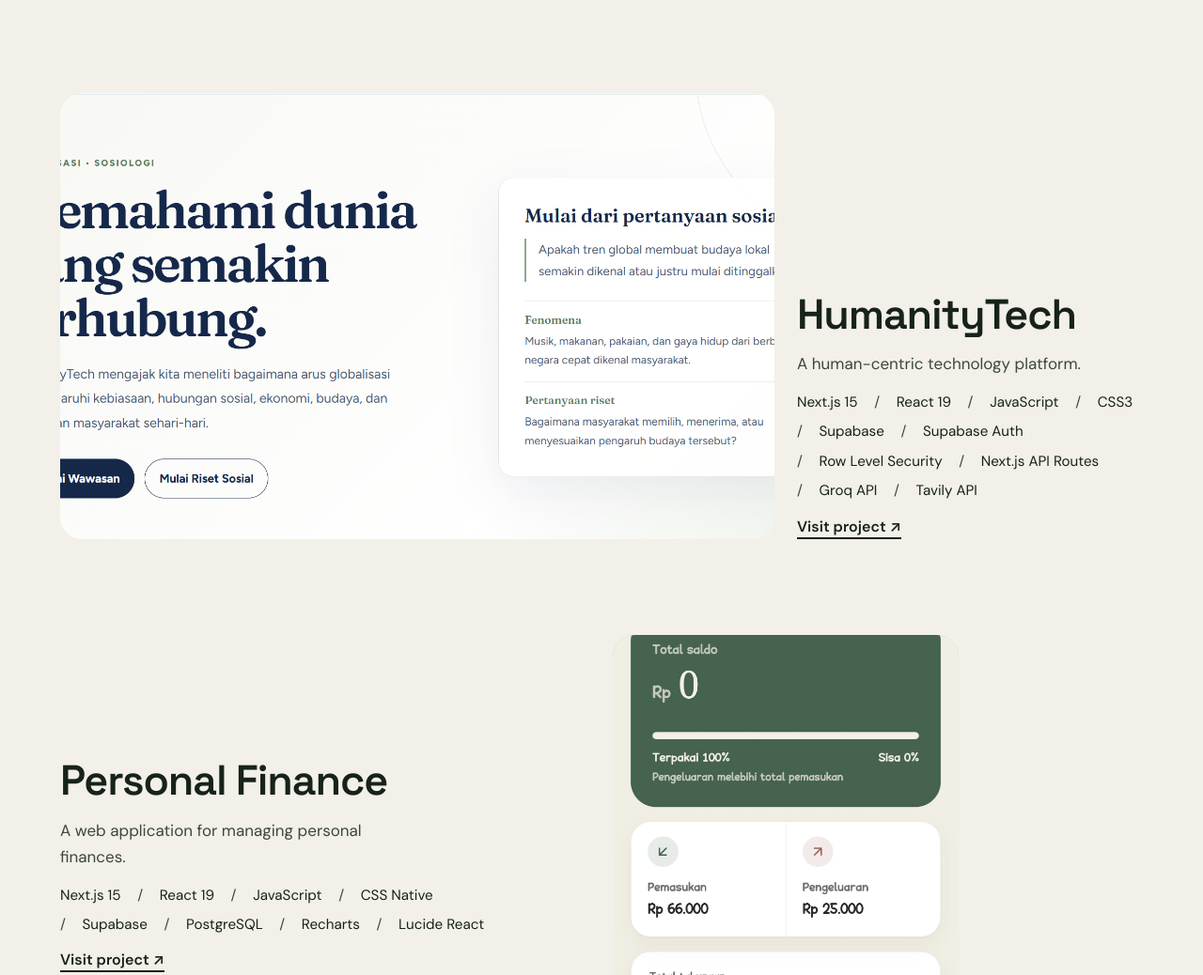
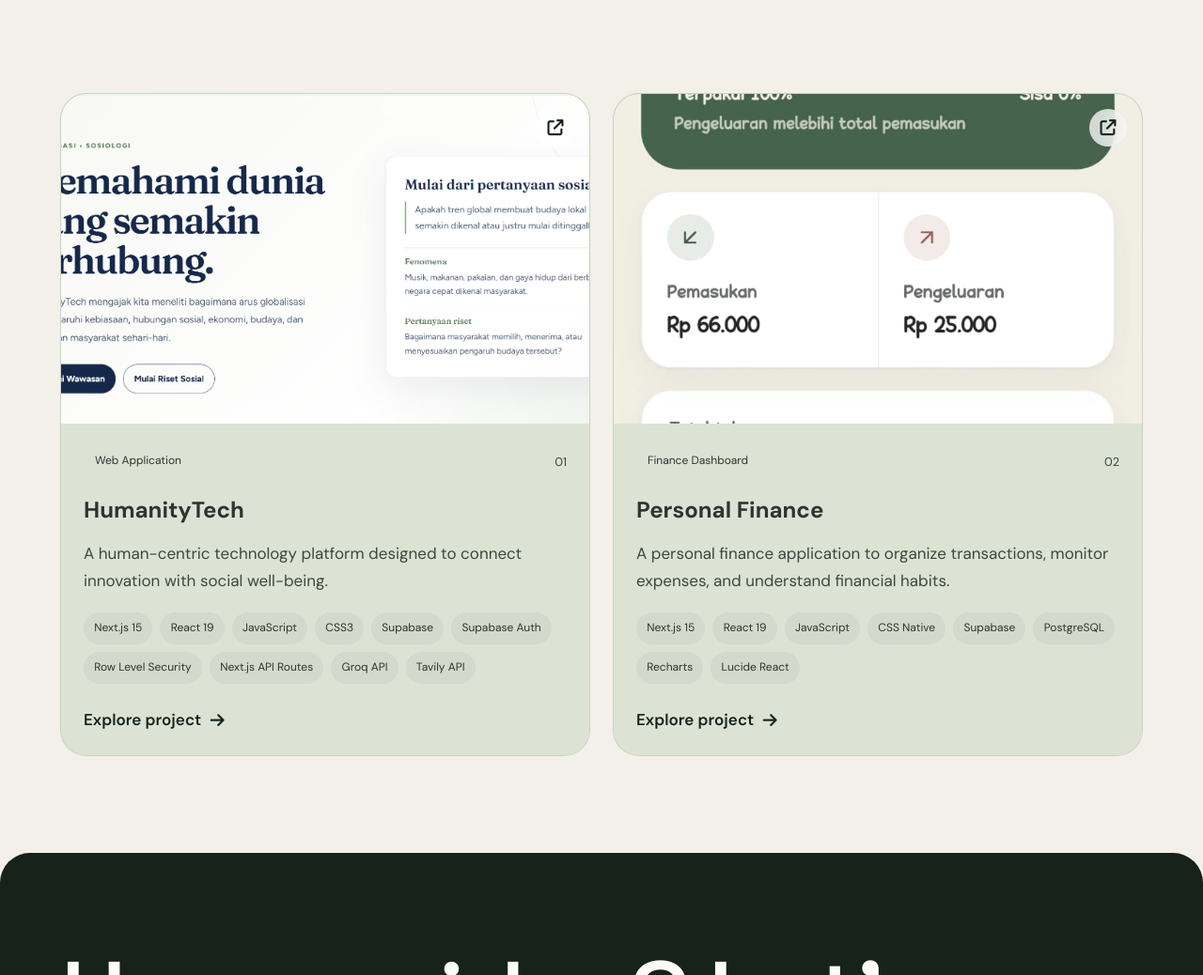
Before and after one commit to Amruu1/frontend-portfolio, a plain HTML site: page index.html in a window 1280 px wide. Shown: the part 2325-3363 px from the top of the page at 94% size. Drawn offline with Linux system fonts and the light colour scheme.

Commit message:
Update portfolio design

```diff
--- a/Css/styles.css
+++ b/Css/styles.css
@@ -504,6 +504,159 @@ section[id] {
   aspect-ratio: 3 / 4;
   background: var(--sage);
 }
+/* PROJECT CARDS */
+.projects__grid {
+  display: grid;
+  grid-template-columns: repeat(2, minmax(0, 1fr));
+  gap: 1.5rem;
+}
+
+.project-card {
+  overflow: hidden;
+  border: 1px solid rgba(48, 51, 47, 0.1);
+  border-radius: 28px;
+  background: #DCE3D5;
+  transition:
+    transform 0.35s ease,
+    box-shadow 0.35s ease;
+}
+
+.project-card:hover {
+  transform: translateY(-6px);
+  box-shadow: 0 18px 45px rgba(0, 0, 0, 0.06);
+}
+
+/* IMAGE */
+.project-card__image {
+  position: relative;
+  display: block;
+  overflow: hidden;
+  aspect-ratio: 16 / 10;
+  background: var(--sage);
+}
+
+.project-card__image img {
+  display: block;
+  width: 100%;
+  height: 100%;
+  object-fit: cover;
+  transition: transform 0.5s ease;
+}
+
+.project-card:hover .project-card__image img {
+  transform: scale(1.04);
+}
+
+.project-card__arrow {
+  position: absolute;
+  top: 1rem;
+  right: 1rem;
+  display: grid;
+  place-items: center;
+  width: 40px;
+  height: 40px;
+  border-radius: 50%;
+  background: rgba(255, 255, 255, 0.75);
+  backdrop-filter: blur(12px);
+  color: var(--ink);
+  transition: transform 0.3s ease;
+}
+
+.project-card:hover .project-card__arrow {
+  transform: rotate(45deg);
+}
+
+/* CONTENT */
+.project-card__content {
+  padding: 1.5rem;
+  background-color: #DCE3D5;
+  color: #30332F;
+}
+
+.project-card__top {
+  display: flex;
+  justify-content: space-between;
+  align-items: center;
+  margin-bottom: 1rem;
+}
+
+.project-card__category {
+  padding: 0.4rem 0.75rem;
+  border: 1px solid var(--border);
+  border-radius: 999px;
+  font-size: 0.75rem;
+}
+
+.project-card__number {
+  color: var(--muted);
+  font-size: 0.8rem;
+}
+
+.project-card__title {
+  margin: 0;
+  font-size: 1.5rem;
+}
+
+.project-card__description {
+  margin: 0.75rem 0 1.2rem;
+  color: var(--muted);
+  line-height: 1.7;
+}
+
+/* STACK */
+.project-card__stack {
+  display: flex;
+  flex-wrap: wrap;
+  gap: 0.5rem;
+  padding: 0;
+  margin: 0 0 1.5rem;
+  list-style: none;
+}
+
+.project-card__stack li {
+  padding: 0.45rem 0.7rem;
+  border-radius: 999px;
+  background: var(--surface-soft, rgba(128, 128, 128, 0.1));
+  font-size: 0.75rem;
+}
+
+/* LINK */
+.project-card__link {
+  display: inline-flex;
+  align-items: center;
+  gap: 0.6rem;
+  color: var(--ink);
+  text-decoration: none;
+  font-weight: 600;
+}
+
+.project-card__link i {
+  transition: transform 0.25s ease;
+}
+
+.project-card__link:hover i {
+  transform: translateX(5px);
+}
+
+/* MOBILE */
+@media (max-width: 768px) {
+  .projects__grid {
+    grid-template-columns: 1fr;
+    gap: 1.2rem;
+  }
+
+  .project-card {
+    border-radius: 22px;
+  }
+
+  .project-card__content {
+    padding: 1.2rem;
+  }
+
+  .project-card__title {
+    font-size: 1.35rem;
+  }
+}
 
 /* Certificates */
 
--- a/Js/script.js
+++ b/Js/script.js
@@ -1,67 +1,63 @@
 (() => {
   const reduceMotion = matchMedia("(prefers-reduced-motion: reduce)").matches;
 
-  // Project details open in a modal dialog filled from the hidden block next to each project.
-  const dialog = document.getElementById("detail");
-  const body = dialog.querySelector(".dialog__body");
-  document.querySelectorAll("[data-detail]").forEach((btn) => {
-    btn.addEventListener("click", () => {
-      const source = document.getElementById(btn.dataset.detail);
-      body.replaceChildren(
-        ...[...source.children].map((node) => node.cloneNode(true)),
-      );
-      dialog.showModal();
-    });
-  });
-  dialog
-    .querySelector(".dialog__close")
-    .addEventListener("click", () => dialog.close());
-  dialog.addEventListener("click", (e) => {
-    if (e.target === dialog) dialog.close();
-  });
-
   document.querySelectorAll(".portrait__frame img").forEach((img) => {
-    const hide = () => {
+    const hideImage = () => {
       img.hidden = true;
     };
-    img.addEventListener("error", hide);
-    if (img.complete && !img.naturalWidth) hide();
+
+    img.addEventListener("error", hideImage);
+
+    if (img.complete && !img.naturalWidth) {
+      hideImage();
+    }
   });
 
   const reveals = document.querySelectorAll(".reveal");
+
   if (reduceMotion || !("IntersectionObserver" in window)) {
-    reveals.forEach((el) => el.classList.add("is-in"));
+    reveals.forEach((element) => element.classList.add("is-in"));
   } else {
     const revealer = new IntersectionObserver(
       (entries) => {
         entries.forEach((entry) => {
           if (!entry.isIntersecting) return;
+
           entry.target.classList.add("is-in");
           revealer.unobserve(entry.target);
         });
       },
       { threshold: 0.15 },
     );
-    reveals.forEach((el) => revealer.observe(el));
+
+    reveals.forEach((element) => revealer.observe(element));
   }
 
-  // Mark the nav link for the section crossing the middle of the viewport.
   const links = [
     ...document.querySelectorAll('.dock a[href^="#"]:not(.dock__logo)'),
   ];
+
   if (!("IntersectionObserver" in window)) return;
-  const spy = new IntersectionObserver(
+
+  const sectionObserver = new IntersectionObserver(
     (entries) => {
       entries.forEach((entry) => {
         if (!entry.isIntersecting) return;
-        links.forEach((a) => {
-          if (a.hash === `#${entry.target.id}`)
-            a.setAttribute("aria-current", "true");
-          else a.removeAttribute("aria-current");
+
+        links.forEach((link) => {
+          if (link.hash === `#${entry.target.id}`) {
+            link.setAttribute("aria-current", "true");
+          } else {
+            link.removeAttribute("aria-current");
+          }
         });
       });
     },
     { rootMargin: "-45% 0px -50% 0px" },
   );
-  links.forEach((a) => spy.observe(document.querySelector(a.hash)));
+
+  links.forEach((link) => {
+    const section = document.querySelector(link.hash);
+    if (section) sectionObserver.observe(section);
+  });
 })();
--- a/index.html
+++ b/index.html
@@ -23,10 +23,6 @@
       rel="stylesheet"
       href="https://cdnjs.cloudflare.com/ajax/libs/font-awesome/6.7.2/css/all.min.css"
     />
-    <link
-      rel="stylesheet"
-      href="https://cdnjs.cloudflare.com/ajax/libs/font-awesome/6.7.2/css/all.min.css"
-    />
     <script>
       document.documentElement.classList.add("js");
     </script>
@@ -36,7 +32,6 @@
   <body>
     <a class="skip" href="#main">Skip to content</a>
 
-    <!-- TODO: replace [Your Name] and the YN initials with your name and logo. -->
     <nav class="dock" aria-label="Primary">
       <a class="dock__logo" href="#home" aria-label="Valtherion, home">
         <i class="fa-solid fa-user" aria-hidden="true"></i>
@@ -92,7 +87,6 @@
           <a class="btn" href="#projects">Explore My Work</a>
           <a class="link" href="#about">About Me</a>
         </div>
-        <!-- TODO: save your photo as assets/images/profile.jpg (4:5). Until then the sage placeholder shows. Set the status chip to match your real availability. -->
         <figure class="portrait">
           <div class="portrait__frame">
             <span>Your photo here</span
@@ -189,32 +183,41 @@
         </ul>
       </section>
 
-      <!-- TODO: swap the placeholder frames for screenshots in assets/images/ and replace the your-username repo URLs. -->
-
       <section class="projects" id="projects" aria-labelledby="projects-title">
         <h2 class="projects__title" id="projects-title">Selected projects</h2>
 
-        <!-- HUMANITYTECH -->
-        <article class="project project--wide">
+        <div class="projects__grid">
+          <article class="project-card">
             <a
               href="https://humanitytech.vercel.app/"
               target="_blank"
               rel="noopener noreferrer"
-            class="project__shot reveal"
-            aria-label="Visit HumanityTech website"
+              class="project-card__image"
             >
               <img
                 src="asset/img/humanitytech.png"
                 alt="HumanityTech website preview"
                 loading="lazy"
               />
+              <span class="project-card__arrow">
+                <i class="fa-solid fa-arrow-up-right-from-square"></i>
+              </span>
             </a>
 
-          <div class="project__body">
-            <h3 class="project__name">HumanityTech</h3>
-            <p>A human-centric technology platform.</p>
+            <div class="project-card__content">
+              <div class="project-card__top">
+                <span class="project-card__category">Web Application</span>
+                <span class="project-card__number">01</span>
+              </div>
 
-            <ul class="stack" aria-label="Technology stack">
+              <h3 class="project-card__title">HumanityTech</h3>
+
+              <p class="project-card__description">
+                A human-centric technology platform designed to connect
+                innovation with social well-being.
+              </p>
+
+              <ul class="project-card__stack">
                 <li>Next.js 15</li>
                 <li>React 19</li>
                 <li>JavaScript</li>
@@ -229,22 +232,47 @@
 
               <a
                 href="https://humanitytech.vercel.app/"
-              class="link"
                 target="_blank"
                 rel="noopener noreferrer"
+                class="project-card__link"
               >
-              Visit project ↗
+                Explore project
+                <i class="fa-solid fa-arrow-right"></i>
               </a>
             </div>
           </article>
 
-        <!-- PERSONAL FINANCE -->
-        <article class="project project--tall">
-          <div class="project__body">
-            <h3 class="project__name">Personal Finance</h3>
-            <p>A web application for managing personal finances.</p>
+          <article class="project-card">
+            <a
+              href="./page/prank.html"
+              target="_blank"
+              rel="noopener noreferrer"
+              class="project-card__image"
+            >
+              <img
+                src="asset/img/personal-finance.jpg"
+                alt="Personal Finance website preview"
+                loading="lazy"
+              />
+              <span class="project-card__arrow">
+                <i class="fa-solid fa-arrow-up-right-from-square"></i>
+              </span>
+            </a>
 
-            <ul class="stack" aria-label="Technology stack">
+            <div class="project-card__content">
+              <div class="project-card__top">
+                <span class="project-card__category">Finance Dashboard</span>
+                <span class="project-card__number">02</span>
+              </div>
+
+              <h3 class="project-card__title">Personal Finance</h3>
+
+              <p class="project-card__description">
+                A personal finance application to organize transactions, monitor
+                expenses, and understand financial habits.
+              </p>
+
+              <ul class="project-card__stack">
                 <li>Next.js 15</li>
                 <li>React 19</li>
                 <li>JavaScript</li>
@@ -257,31 +285,18 @@
 
               <a
                 href="./page/prank.html"
-              class="link"
                 target="_blank"
                 rel="noopener noreferrer"
+                class="project-card__link"
               >
-              Visit project ↗
+                Explore project
+                <i class="fa-solid fa-arrow-right"></i>
               </a>
             </div>
-
-          <a
-            href="./page/prank.html"
-            target="_blank"
-            rel="noopener noreferrer"
-            class="project__shot reveal"
-            aria-label="Visit Personal Finance website"
-          >
-            <img
-              src="asset/img/personal-finance.jpg"
-              alt="Personal Finance website preview"
-              loading="lazy"
-            />
-          </a>
           </article>
+        </div>
       </section>
 
-      <!-- TODO: replace the example.com email and your-username profile URLs. -->
       <section class="contact" id="contact" aria-labelledby="contact-title">
         <h2 class="contact__title" id="contact-title">
           Have an idea? Let’s make it happen.
@@ -334,18 +349,5 @@
       </ul>
       <p>Thanks for stopping by.</p>
     </footer>
-
-    <dialog class="dialog" id="detail" aria-label="Project details">
-      <div class="dialog__panel">
-        <button
-          class="dialog__close"
-          type="button"
-          aria-label="Close project details"
-        >
-          Close
-        </button>
-        <div class="dialog__body"></div>
-      </div>
-    </dialog>
 </body>
 </html>
```
Lines whose indentation alone changed are shown as unchanged.
